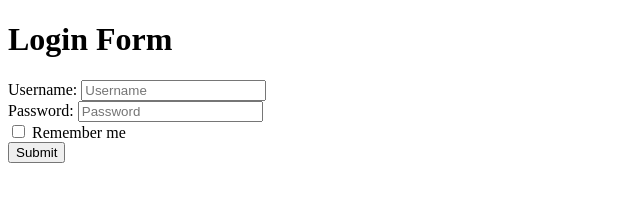
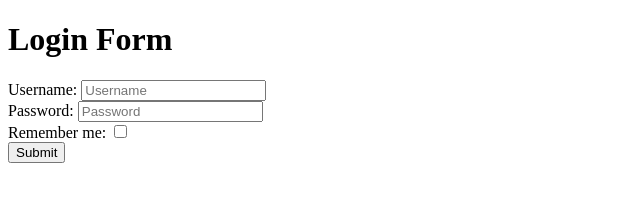
Before and after one commit to acciojob/remember-me-login-form-Lalit1702, a website: page main.html in a window 1280 px wide. Shown: the full height of the page, 0-640 px from the left. Drawn offline with Linux system fonts and the light colour scheme.

Commit message:
created a submission

```diff
--- a/main.html
+++ b/main.html
@@ -13,15 +13,15 @@
         <label for="password">Password:</label>
         <input type="password" id="password" placeholder="Password" required>
         <br />
+        <!-- Ensure the label text exactly matches the test condition -->
         <label for="checkbox">
-            <input type="checkbox" id="checkbox"> Remember me
+            Remember me:
+            <input type="checkbox" id="checkbox">
         </label>
         <br />
         <input type="submit" id="submit" value="Submit">
     </form>
 
-    <!-- This button will be dynamically created by JavaScript if needed -->
-
     <script type="text/javascript" src="./script.js"></script>
 </body>
 </html>
```
